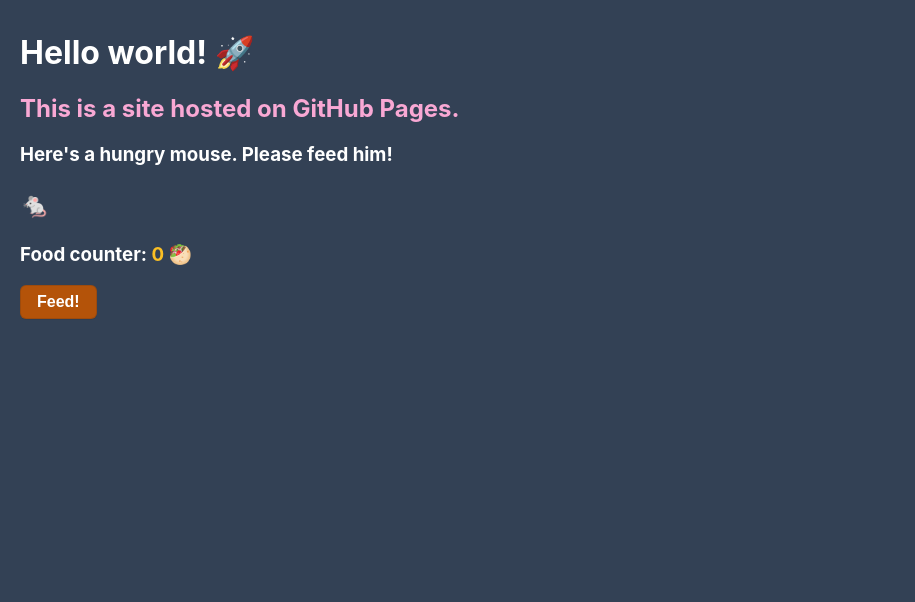
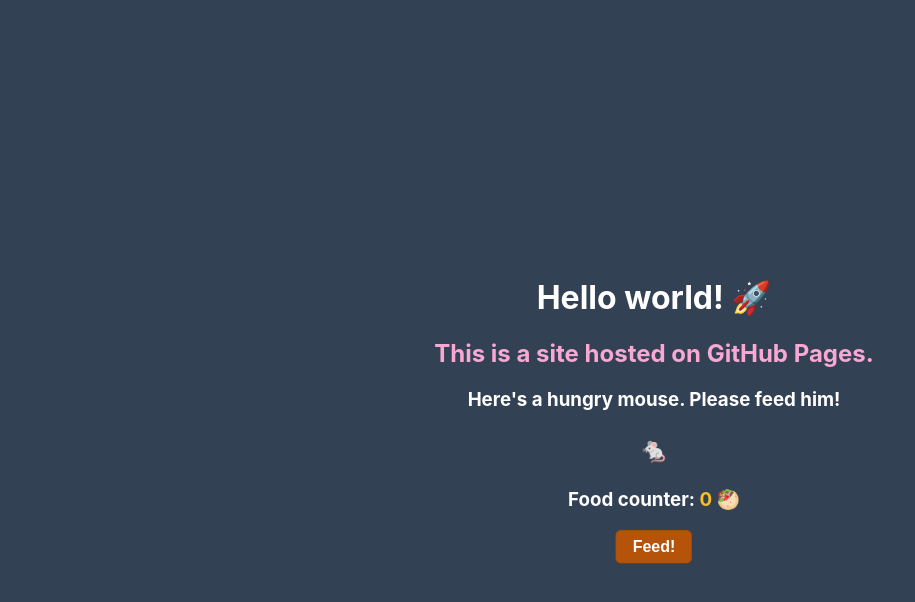
Before and after one commit to ommaity-nm2207/ommaity-nm2207.github.io, a plain HTML site: page index.html in a window 1280 px wide. Shown: the whole page, without its empty margins (0-915 px from the left). Drawn offline with Linux system fonts and the light colour scheme.

Commit message:
changes to css file

```diff
--- a/styles/styles.css
+++ b/styles/styles.css
@@ -1,4 +1,10 @@
 body {
+  text-align: center;
+  position: absolute;
+  top: 50%;
+  left: 50%;
+  -ms-transform: translate(-50%, -50%);
+  transform: translate(-50%, -50%);
   background-color: #334155;
   font-family: -apple-system, BlinkMacSystemFont, Segoe UI, Roboto, Oxygen,
     Ubuntu, Cantarell, Fira Sans, Droid Sans, Helvetica Neue, sans-serif;
```
